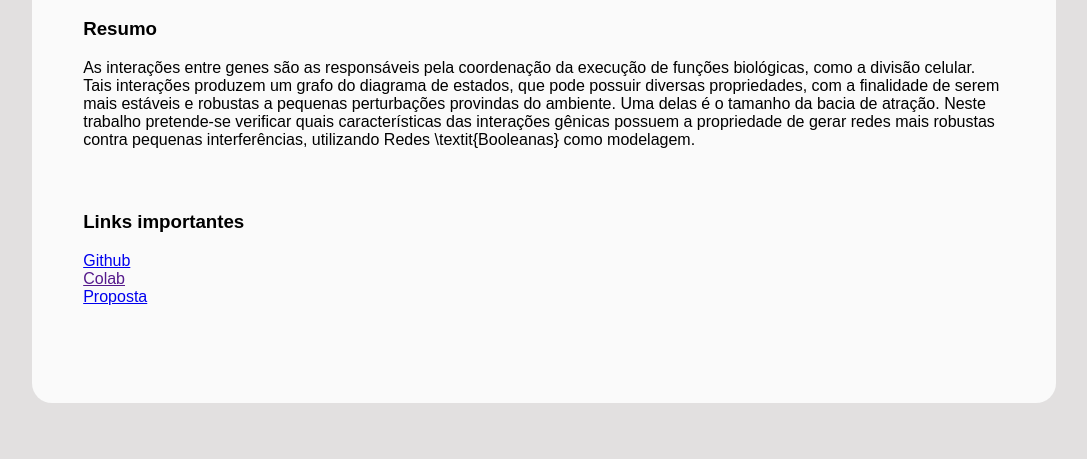
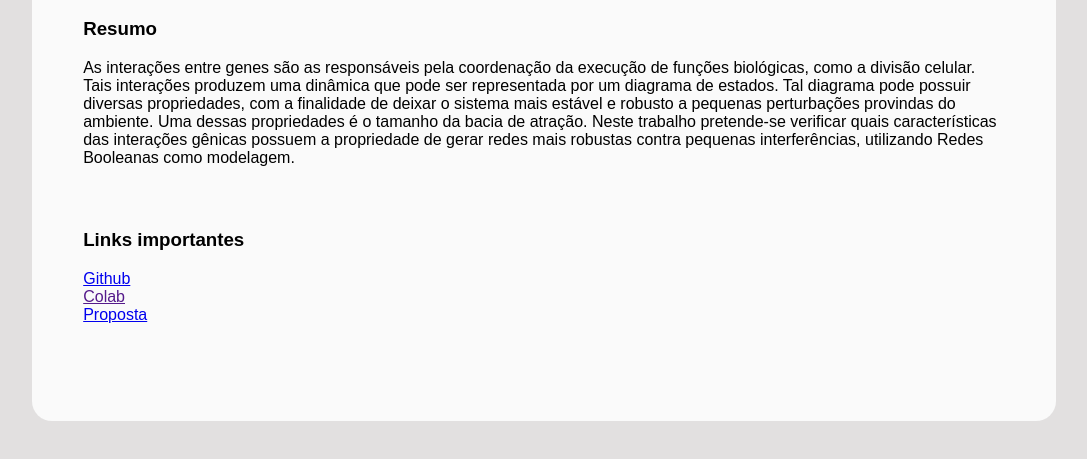
Before and after one commit to migostro/TCC, a plain HTML site: page index.html in a window 1280 px wide. Shown: the part 177-636 px from the top of the page, without its empty margins (96-1183 px from the left). Drawn offline with Linux system fonts and the light colour scheme.

Commit message:
Update index.html
Atualiza referencia para a proposta e a introdução do projeto na página

```diff
--- a/index.html
+++ b/index.html
@@ -12,17 +12,7 @@
                     </div>
                     <h3>Resumo</h3>
                     <p>
-                        As interações entre genes são as responsáveis pela
-                        coordenação da execução de funções biológicas, como a
-                        divisão celular. Tais interações produzem um grafo do
-                        diagrama de estados, que pode possuir diversas
-                        propriedades, com a finalidade de serem mais estáveis e
-                        robustas a pequenas perturbações provindas do ambiente.
-                        Uma delas é o tamanho da bacia de atração. Neste
-                        trabalho pretende-se verificar quais características das
-                        interações gênicas possuem a propriedade de gerar redes
-                        mais robustas contra pequenas interferências, utilizando
-                        Redes \textit{Booleanas} como modelagem.
+                        As interações entre genes são as responsáveis pela coordenação da execução de funções biológicas, como a divisão celular. Tais interações produzem uma dinâmica que pode ser representada por um diagrama de estados. Tal diagrama pode possuir diversas propriedades, com a finalidade de deixar o sistema mais estável e robusto a pequenas perturbações provindas do ambiente. Uma dessas propriedades é o tamanho da bacia de atração. Neste trabalho pretende-se verificar quais características das interações gênicas possuem a propriedade de gerar redes mais robustas contra pequenas interferências, utilizando Redes Booleanas como modelagem.
                     </p>
                 </div>
             </div>
@@ -31,7 +21,7 @@
                 <h3>Links importantes</h3>
                 <div><a href="https://github.com/migostro/IC">Github</a></div>
                 <div><a href="">Colab</a></div>
-                <div><a href="https://github.com/migostro/TCC/blob/main/Proposta_TCC_Miguel.pdf">Proposta</a></div>
+                <div><a href="https://migostro.github.io/TCC/Proposta_TCC_Miguel.pdf">Proposta</a></div>
             </div>
         </div>
         <div class="bottom"></div>
```
